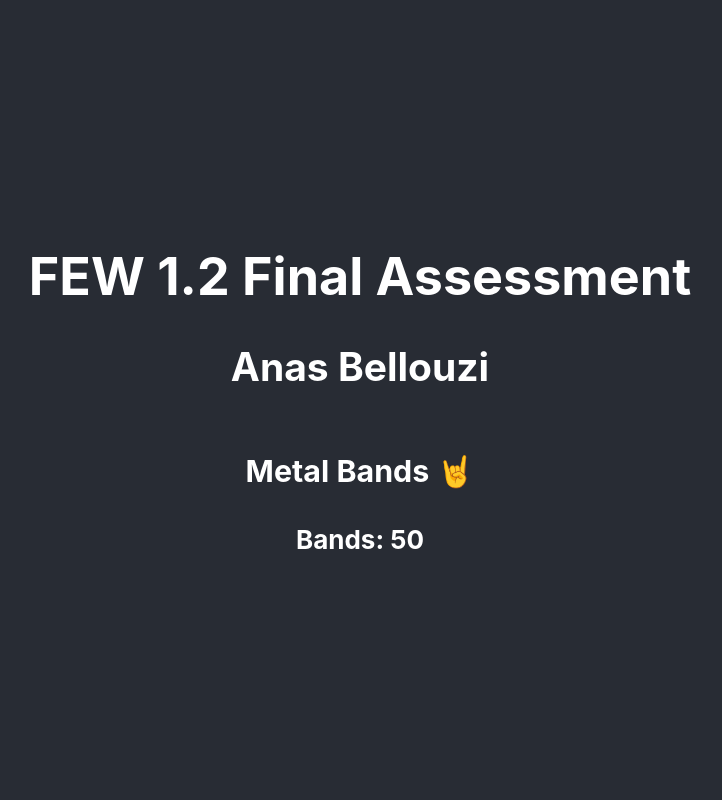
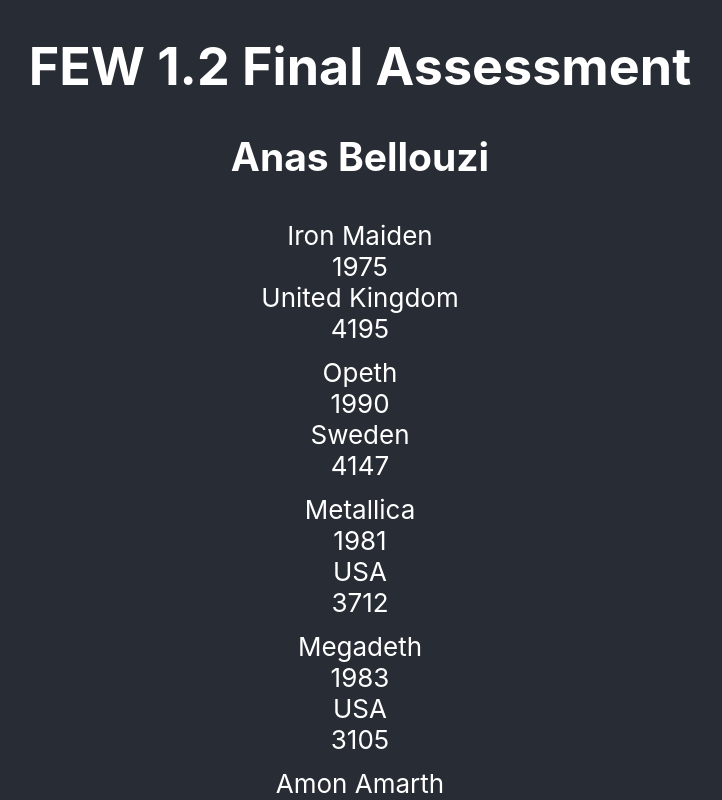
Before and after one commit to anbellouzi/react-final, a React (Create React App) app: page / in a window 1280 px wide. Shown: the top 800 px of the page, without its empty margins (280-1002 px from the left). Built offline with nearby package versions, Linux system fonts and the light colour scheme.

Commit message:
challenge 4 comlete

```diff
--- /dev/null
+++ b/src/components/Band/Band.css
@@ -0,0 +1,6 @@
+.Band {
+    padding: 5px;
+    margin: 3px;
+    border: 1px;
+    border-radius: 5px;
+}
--- /dev/null
+++ b/src/components/Band/Band.js
@@ -0,0 +1,22 @@
+// src/Project.js
+
+import React from 'react'
+import './Band.css';
+// import { Link } from 'react-router-dom'
+
+function Band(props) {
+    const { band_name, formed, origin, fans} = props
+
+    return (
+      <div className="Band">
+        <div className="Band-info">
+              <div >{band_name}</div>
+                <div >{formed}</div>
+                <div>{origin}</div>
+                <div>{fans}</div>
+        </div>
+      </div>
+    )
+}
+
+export default Band
--- a/src/components/MetalMeta/MetalMeta.js
+++ b/src/components/MetalMeta/MetalMeta.js
@@ -1,17 +1,32 @@
-// src/Header.js
-import React from 'react'
+// src/POPOSList.js
+
+import React, { useState } from 'react';
+import './MetalMeta.css';
+import Band from '../Band/Band';
 import data from '../Data/metal.js'
 
 
-function Header() {
+function MetalMeta() {
+
+  const bands = data.map((obj) => {
+        return (
+          <Band
+            id={obj.id}
+            key={`${obj.band_name}-${obj.id}`}
+            band_name={obj.band_name}
+            formed={obj.formed}
+            origin={obj.origin}
+            fans={obj.fans}
+          />
+        )
+    })
+
   return (
-    <div>
-      <h3>Metal Bands 🤘</h3>
-      <h4>Bands: {data.length}</h4>
+    <div className="Band-list">
+      {bands}
     </div>
+  )
 
-
-  )
 }
 
-export default Header
+export default MetalMeta
```
